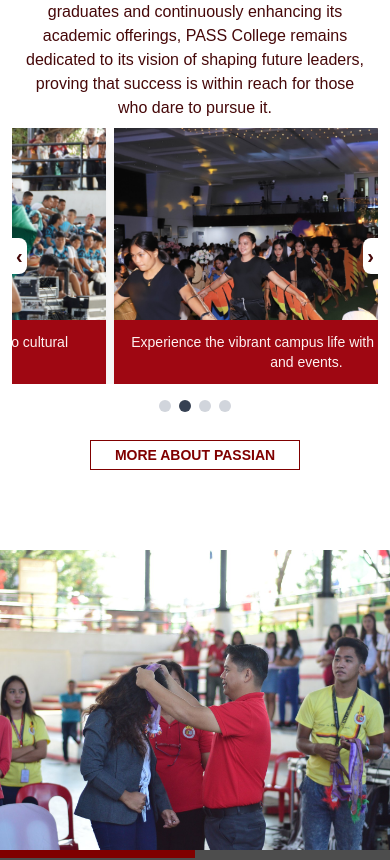
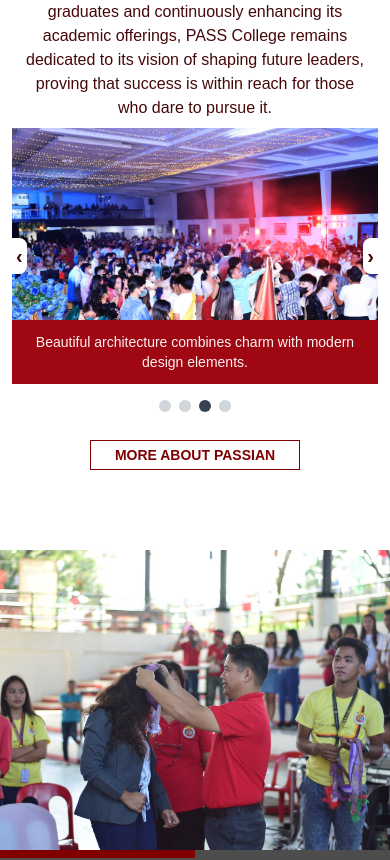
Before and after one commit to mjayhumilde/pass-college-official-website, a React (Vite) app: page / in a window 390 px wide. Shown: the part 2760-3620 px from the top of the page. Built offline with nearby package versions, Linux system fonts and the light colour scheme.

Commit message:
fix the bug of CardSlider component in mobile view

```diff
--- a/src/components/CardSlider-choosePass.jsx
+++ b/src/components/CardSlider-choosePass.jsx
@@ -19,41 +19,38 @@ const ResponsiveCardSlider = ({ cards }) => {
     setActiveIndex(index);
   };
 
-  // Auto-slide functionality
+  // Auto-slide
   useEffect(() => {
     const interval = setInterval(() => {
       nextSlide();
-    }, 5000); // Change slide every 5 seconds
+    }, 3000); //  3 seconds
 
     return () => clearInterval(interval);
-  });
+    // eslint-disable-next-line react-hooks/exhaustive-deps
+  }, []);
 
   return (
     <div className="relative w-full max-w-7xl mx-auto px-3 py-0">
-      {/* Slider container */}
-      <div className="relative overflow-hidden">
-        {/* Slides wrapper */}
+      <div className="relative overflow-hidden h-64 sm:h-80 md:h-96">
+        {cards.map((card, index) => (
           <div
-          className="flex transition-transform duration-500 ease-in-out"
-          style={{ transform: `translateX(-${activeIndex * 100}%)` }}
+            key={card.id}
+            style={{
+              display: index === activeIndex ? "block" : "none",
+            }}
           >
-          {cards.map((card) => (
-            <div key={card.id} className="min-w-full flex-shrink-0 px-1">
-              <div className="relative overflow-hidden h-full shadow-lg">
-                {/* Image */}
+            <div className="relative shadow-lg">
               <img
                 src={card.image}
                 alt={`Slide ${card.id}`}
                 className="w-full h-64 sm:h-80 md:h-96 object-cover"
               />
-                {/* Caption */}
               <div className="absolute bottom-0 left-0 right-0 bg-red-800 text-red-50 p-3 text-center">
                 <p className="text-sm sm:text-base">{card.caption}</p>
               </div>
             </div>
           </div>
         ))}
-        </div>
 
         {/* Navigation Arrows */}
         <button
@@ -89,48 +86,58 @@ const ResponsiveCardSlider = ({ cards }) => {
   );
 };
 
-// For desktop view with multiple cards
+//  desktop view
 const DesktopCardSlider = ({ cards }) => {
   const [activeIndex, setActiveIndex] = useState(0);
+  const visibleCards = 3; // Number of cards visible
+  const maxIndex = Math.max(0, cards.length - visibleCards);
 
   const nextSlide = () => {
-    setActiveIndex((prevIndex) =>
-      prevIndex === cards.length - 3 ? 0 : prevIndex + 1
-    );
+    setActiveIndex((prevIndex) => (prevIndex >= maxIndex ? 0 : prevIndex + 1));
   };
 
   const prevSlide = () => {
-    setActiveIndex((prevIndex) =>
-      prevIndex === 0 ? cards.length - 3 : prevIndex - 1
-    );
+    setActiveIndex((prevIndex) => (prevIndex === 0 ? maxIndex : prevIndex - 1));
   };
 
   const goToSlide = (index) => {
-    if (index > cards.length - 3) {
-      index = cards.length - 3;
+    if (index > maxIndex) {
+      index = maxIndex;
     }
     setActiveIndex(index);
   };
 
+  // Auto-slide
+  useEffect(() => {
+    const interval = setInterval(() => {
+      nextSlide();
+    }, 3000); // 3 seconds
+
+    return () => clearInterval(interval);
+    // eslint-disable-next-line react-hooks/exhaustive-deps
+  }, []);
+
   return (
-    <div className="relative w-full max-w-6xl mx-auto ">
+    <div className="relative w-full max-w-6xl mx-auto">
       <div className="overflow-hidden">
         <div
           className="flex transition-transform duration-500 ease-in-out"
-          style={{ transform: `translateX(-${activeIndex * 33.33}%)` }}
+          style={{
+            transform: `translateX(-${activeIndex * (100 / visibleCards)}%)`,
+          }}
         >
           {cards.map((card) => (
-            <div key={card.id} className="w-1/3 flex-shrink-0 px-2 ">
+            <div key={card.id} className="w-1/3 flex-shrink-0 px-2">
               <div className="relative overflow-hidden shadow-lg">
                 <img
                   src={card.image}
                   alt={`Slide ${card.id}`}
-                  className="hover:scale-105 transition-transform duration-600 w-full h-96 object-cover"
+                  className="hover:scale-105 transition-transform duration-500 w-full h-96 object-cover"
                 />
                 <div className="block lg:hidden absolute bottom-0 left-0 right-0 bg-red-800 text-red-50 p-4 text-center">
                   <p>{card.caption}</p>
                 </div>
-                <div className="hidden p-5 absolute inset-0 bg-[rgb(128,0,0)]/60 text-white lg:flex items-center justify-center text-xl font-semibold opacity-0 transition-opacity duration-600 hover:opacity-100">
+                <div className="hidden p-5 absolute inset-0 bg-red-800/70 bg-opacity-60 text-white lg:flex items-center justify-center text-xl font-semibold opacity-0 transition-opacity duration-500 hover:opacity-100">
                   {card.caption}
                 </div>
               </div>
@@ -157,7 +164,7 @@ const DesktopCardSlider = ({ cards }) => {
 
       {/* Pagination Dots */}
       <div className="flex justify-center mt-4 gap-2">
-        {Array.from({ length: cards.length - 2 }).map((_, index) => (
+        {Array.from({ length: maxIndex + 1 }).map((_, index) => (
           <button
             key={index}
             onClick={() => goToSlide(index)}
@@ -174,7 +181,7 @@ const DesktopCardSlider = ({ cards }) => {
 
 // Responsive wrapper component
 const CardSlider = ({ cards }) => {
-  const [isMobile, setIsMobile] = useState(false);
+  const [isMobile, setIsMobile] = useState(true);
 
   useEffect(() => {
     const checkScreenSize = () => {
@@ -191,10 +198,14 @@ const CardSlider = ({ cards }) => {
     return () => window.removeEventListener("resize", checkScreenSize);
   }, []);
 
+  // Make sure least 3 cards for desktop view
+  const safeCards =
+    cards.length < 3 ? [...cards, ...cards, ...cards].slice(0, 3) : cards;
+
   return isMobile ? (
     <ResponsiveCardSlider cards={cards} />
   ) : (
-    <DesktopCardSlider cards={cards} />
+    <DesktopCardSlider cards={safeCards} />
   );
 };
 
```
Lines whose indentation alone changed are shown as unchanged.
